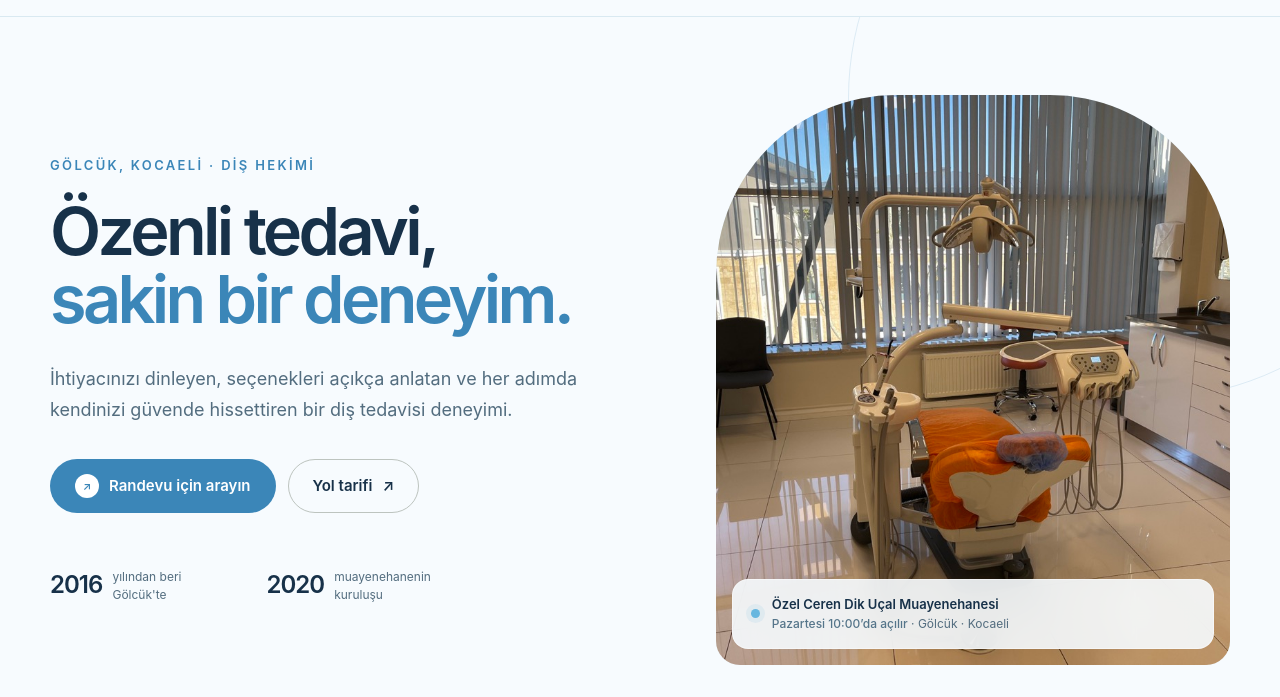
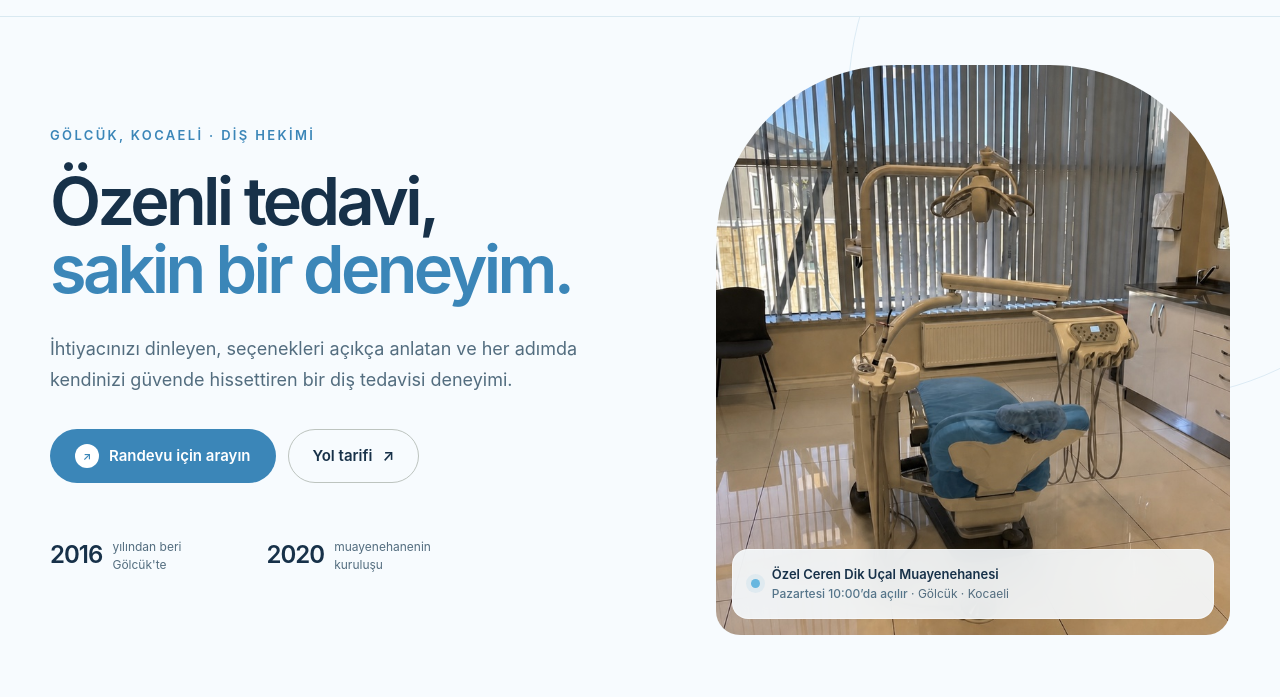
Before and after one commit to canerucal/cerendikucal.com, a plain HTML site: page index.html in a window 1280 px wide. Shown: the part 68-765 px from the top of the page. Drawn offline with Linux system fonts and the light colour scheme.

Commit message:
Update hero image and viewport fit

```diff
--- a/css/index.css
+++ b/css/index.css
@@ -81,7 +81,7 @@ button, summary { font: inherit; }
 .header-action span { font-size: 15px; }
 .mobile-menu { display: none; }
 
-.hero { position: relative; overflow: hidden; padding: 78px 0 0; }
+.hero { position: relative; overflow: hidden; padding: clamp(36px, 6svh, 78px) 0 0; }
 .hero::after {
   position: absolute;
   z-index: -1;
@@ -160,7 +160,7 @@ h2 { font-size: clamp(44px, 4.2vw, 60px); }
 .hero-media {
   position: relative;
   overflow: hidden;
-  height: 570px;
+  height: clamp(460px, calc(100svh - 150px), 570px);
   border-radius: 180px 180px 24px 24px;
   background: var(--sage-pale);
 }
--- a/index.html
+++ b/index.html
@@ -80,7 +80,7 @@
           </div>
 
           <div class="hero-media">
-            <img src="img/clinic/03-room-close.jpg" alt="Ceren Dik Uçal muayenehanesinin modern tedavi odası" />
+            <img src="img/clinic/03-room-close-blue.jpg" alt="Ceren Dik Uçal muayenehanesinin modern tedavi odası" />
             <div class="media-caption">
               <span class="clinic-status-dot" id="clinic-status-dot" aria-hidden="true"></span>
               <p>
```
Also changed, not shown: img/clinic/03-room-close-blue.jpg (added).
